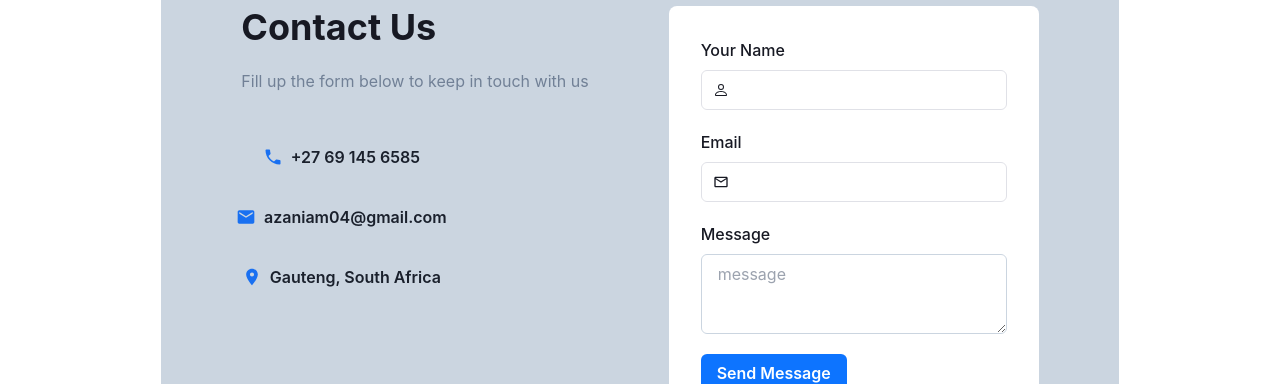
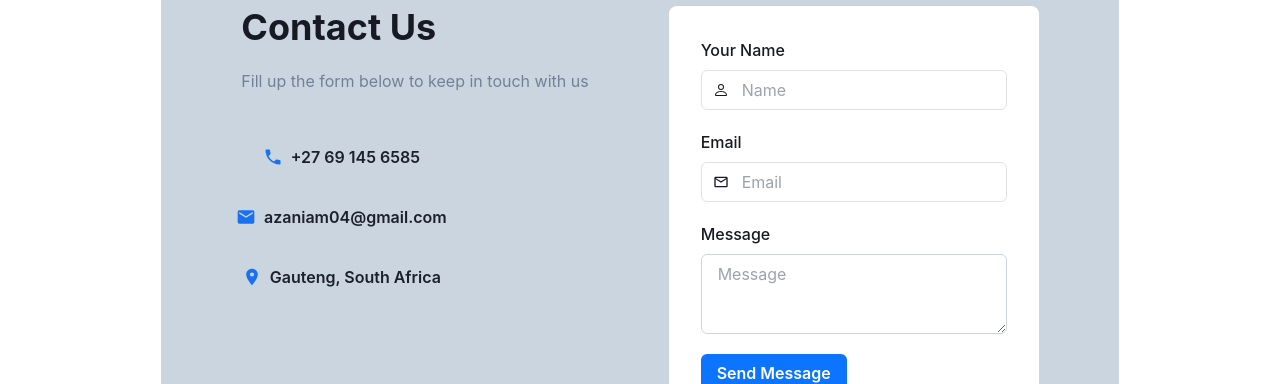
Before and after one commit to Azania-Mokhampane/education-website, a React (Create React App) app: page /contact in a window 1280 px wide. Shown: the part 162-546 px from the top of the page. Built offline with nearby package versions, Linux system fonts and the light colour scheme; a web font is replaced by a local one.

Commit message:
update links

```diff
--- a/src/components/contact.js
+++ b/src/components/contact.js
@@ -57,7 +57,7 @@ const ContactUs = () => {
                           _hover={{ border: "2px solid #1C6FEB" }}
                           leftIcon={<MdPhone color="#1970F1" size="20px" />}
                         >
-                          +27 69 145 6585
+                          <a href="tel:+27691456585">+27 69 145 6585</a>
                         </Button>
                         <Button
                           size="md"
@@ -68,7 +68,9 @@ const ContactUs = () => {
                           _hover={{ border: "2px solid #1C6FEB" }}
                           leftIcon={<MdEmail color="#1970F1" size="20px" />}
                         >
-                          azaniam04@gmail.com
+                          <a href="maito:azaniam04@gmail.com">
+                            azaniam04@gmail.com
+                          </a>
                         </Button>
                         <Button
                           size="md"
@@ -101,7 +103,12 @@ const ContactUs = () => {
                               pointerEvents="none"
                               children={<BsPerson color="gray.800" />}
                             />
-                            <Input type="text" size="md" />
+                            <Input
+                              type="text"
+                              size="md"
+                              required
+                              placeholder="Name"
+                            />
                           </InputGroup>
                         </FormControl>
                         <FormControl id="name">
@@ -111,7 +118,12 @@ const ContactUs = () => {
                               pointerEvents="none"
                               children={<MdOutlineEmail color="gray.800" />}
                             />
-                            <Input type="text" size="md" />
+                            <Input
+                              type="email"
+                              size="md"
+                              placeholder="Email"
+                              required
+                            />
                           </InputGroup>
                         </FormControl>
                         <FormControl id="name">
@@ -121,7 +133,8 @@ const ContactUs = () => {
                             _hover={{
                               borderRadius: "gray.300",
                             }}
-                            placeholder="message"
+                            placeholder="Message"
+                            required
                           />
                         </FormControl>
                         <FormControl id="name" float="right">
```
Also changed, not shown: 1 other file (tests, documents, lock files or other folders).
